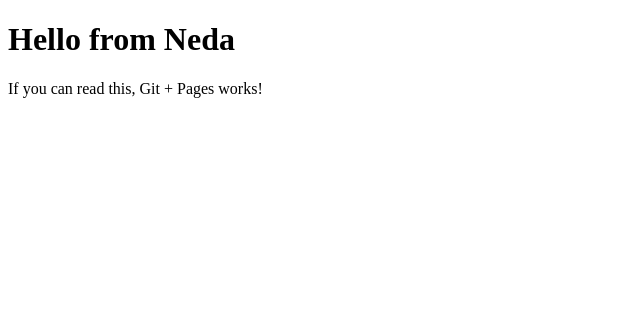
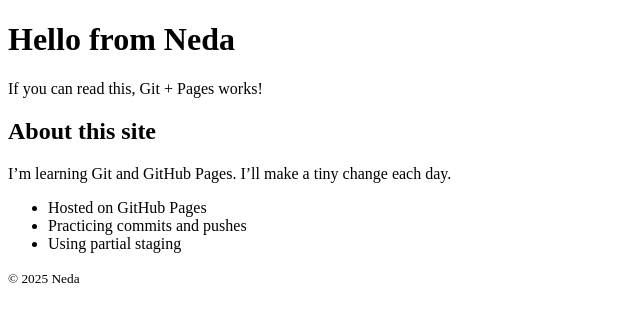
Before and after one commit to nedaoresharova/nedaoresharova.github.io, a plain HTML site: page index.html in a window 1280 px wide. Shown: the whole page, without its empty margins (0-640 px from the left). Drawn offline with Linux system fonts and the light colour scheme.

Commit message:
Day 3: add footer (partial stage)

```diff
--- a/index.html
+++ b/index.html
@@ -5,3 +5,13 @@
   <h1>Hello from Neda</h1>
   <p>If you can read this, Git + Pages works!</p>
 </html>
+<section id="about">
+  <h2>About this site</h2>
+  <p>I’m learning Git and GitHub Pages. I’ll make a tiny change each day.</p>
+  <ul>
+    <li>Hosted on GitHub Pages</li>
+    <li>Practicing commits and pushes</li>
+    <li>Using partial staging</li>
+  </ul>
+</section>
+<footer><small>© 2025 Neda</small></footer>
```
